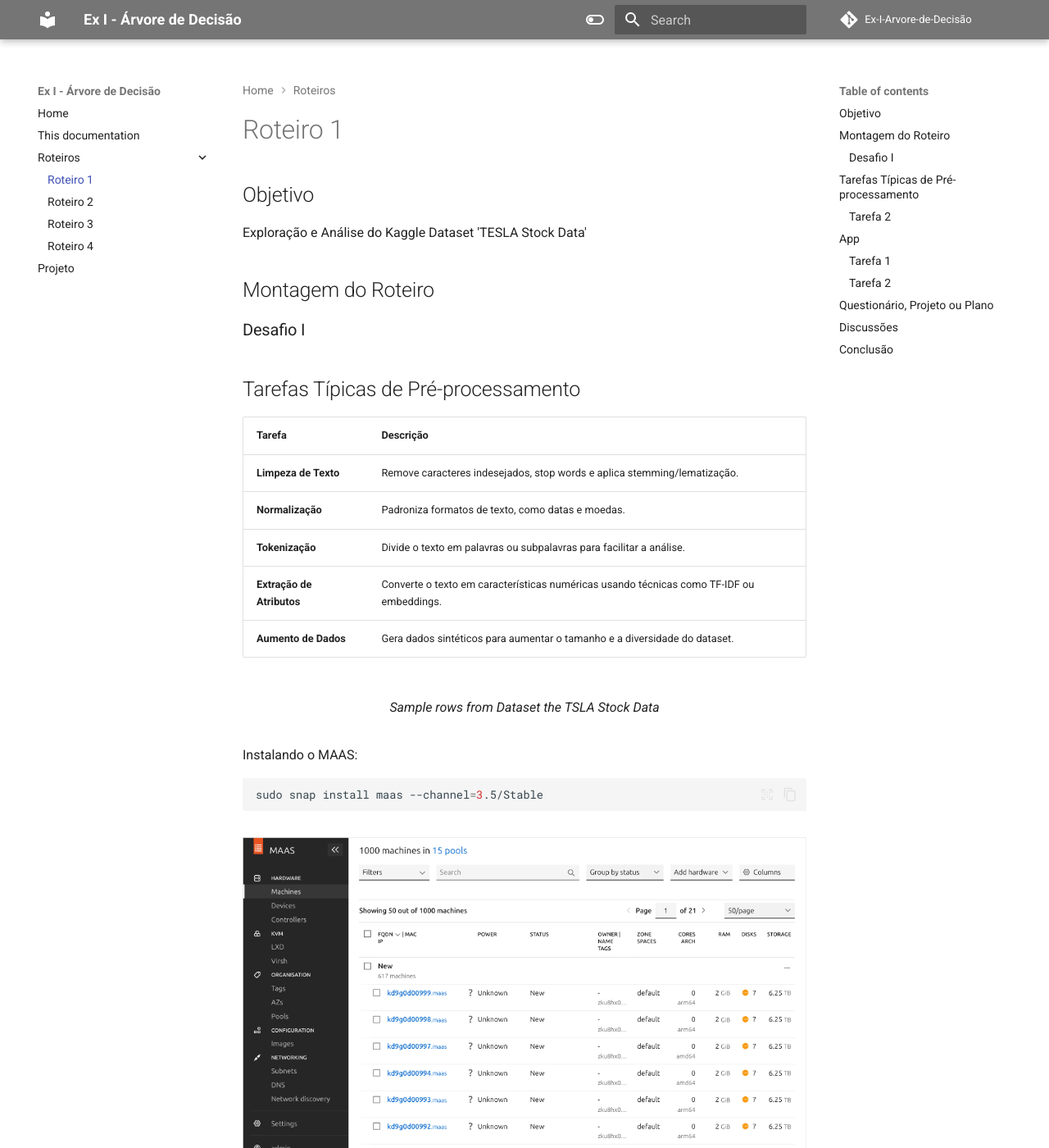
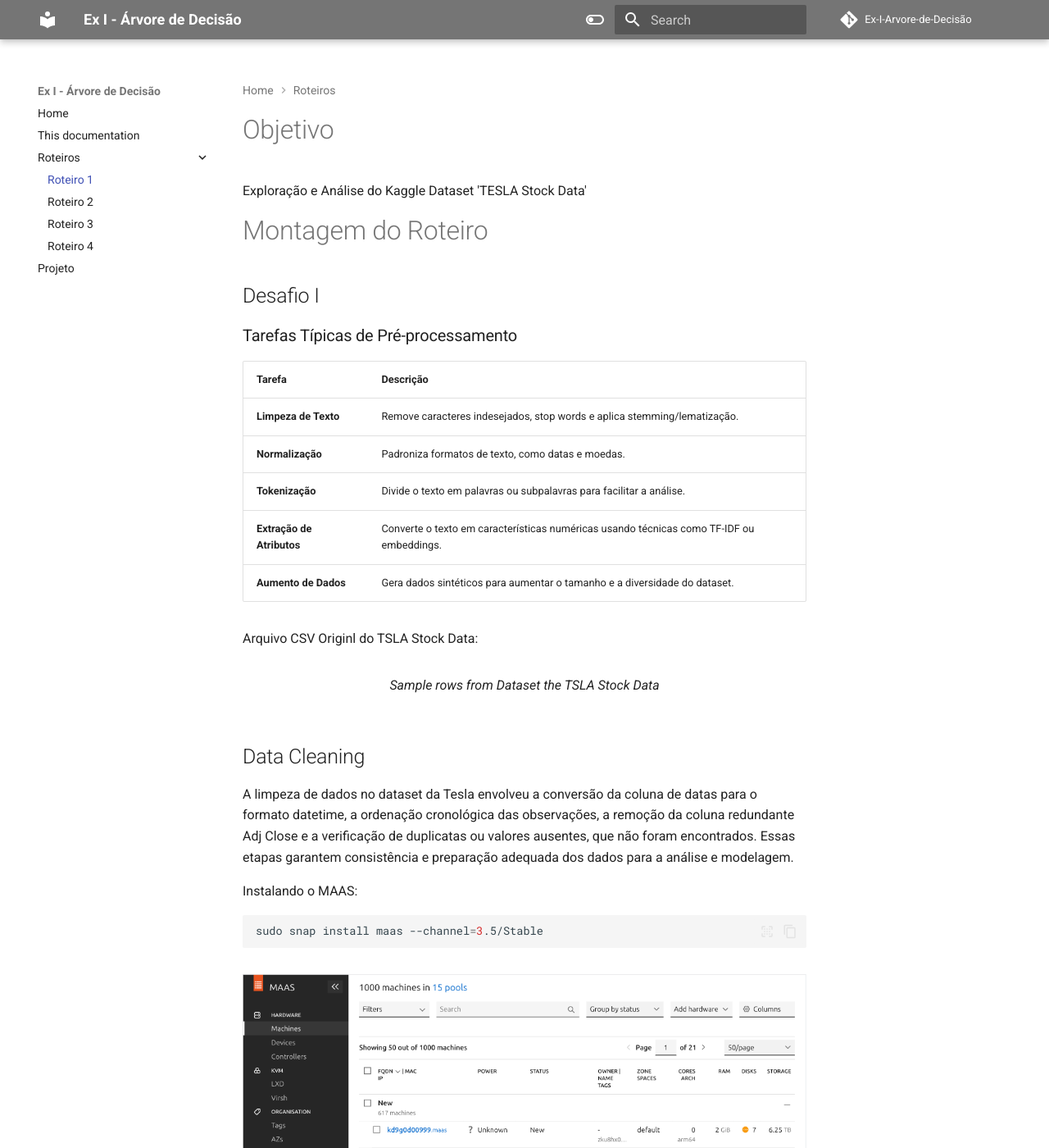
Before and after one commit to Marcio-Alexandroni/Ex-I-Arvore-de-Decis-o, an MkDocs documentation site: the page built from docs/roteiro1/main.md, in a window 1280 px wide and 1400 px high. Shown: the whole window at 82% size. Built offline with MkDocs 1.6.1 and Material for MkDocs 9.7.7, drawn with Linux system fonts in a browser that asks for light colours; comment, search, counter and statistics services are not loaded.

Commit message:
ajustes roteiro I

````diff
--- a/docs/roteiro1/main.md
+++ b/docs/roteiro1/main.md
@@ -1,12 +1,12 @@
-## Objetivo
+# Objetivo
 
 Exploração e Análise do Kaggle Dataset 'TESLA Stock Data'
 
-## Montagem do Roteiro
+# Montagem do Roteiro
 
-### Desafio I
+## Desafio I
 
-## Tarefas Típicas de Pré-processamento
+### Tarefas Típicas de Pré-processamento
 
 | Tarefa                 | Descrição                                                                 |
 |-------------------------|---------------------------------------------------------------------------|
@@ -16,6 +16,7 @@
 | **Extração de Atributos** | Converte o texto em características numéricas usando técnicas como TF-IDF ou embeddings. |
 | **Aumento de Dados**    | Gera dados sintéticos para aumentar o tamanho e a diversidade do dataset. |
 
+Arquivo CSV Originl do TSLA Stock Data:
 
 ```python exec="on" html="0"
 --8<-- "docs/roteiro1/TSLA-original.py"
@@ -23,6 +24,21 @@
 /// caption
 Sample rows from Dataset the TSLA Stock Data
 ///
+
+<h2 id="data-cleaning">Data Cleaning</h2>
+
+A limpeza de dados no dataset da Tesla envolveu a conversão da coluna de datas para o formato datetime, a ordenação cronológica das observações, a remoção da coluna redundante Adj Close e a verificação de duplicatas ou valores ausentes, que não foram encontrados. Essas etapas garantem consistência e preparação adequada dos dados para a análise e modelagem.
+
+
+
+
+
+
+
+
+
+
+
 
 
 
@@ -41,7 +57,7 @@
 
 Conforme ilustrado acima, a tela inicial do MAAS apresenta um dashboard com informações sobre o estado atual dos servidores gerenciados. O dashboard é composto por diversos painéis, cada um exibindo informações sobre um aspecto específico do ambiente gerenciado. Os painéis podem ser configurados e personalizados de acordo com as necessidades do usuário.
 
-### Tarefa 2
+### Desafio II
 
 ## App
 
````
Also changed, not shown: docs/index.md (+6 -6 lines).
